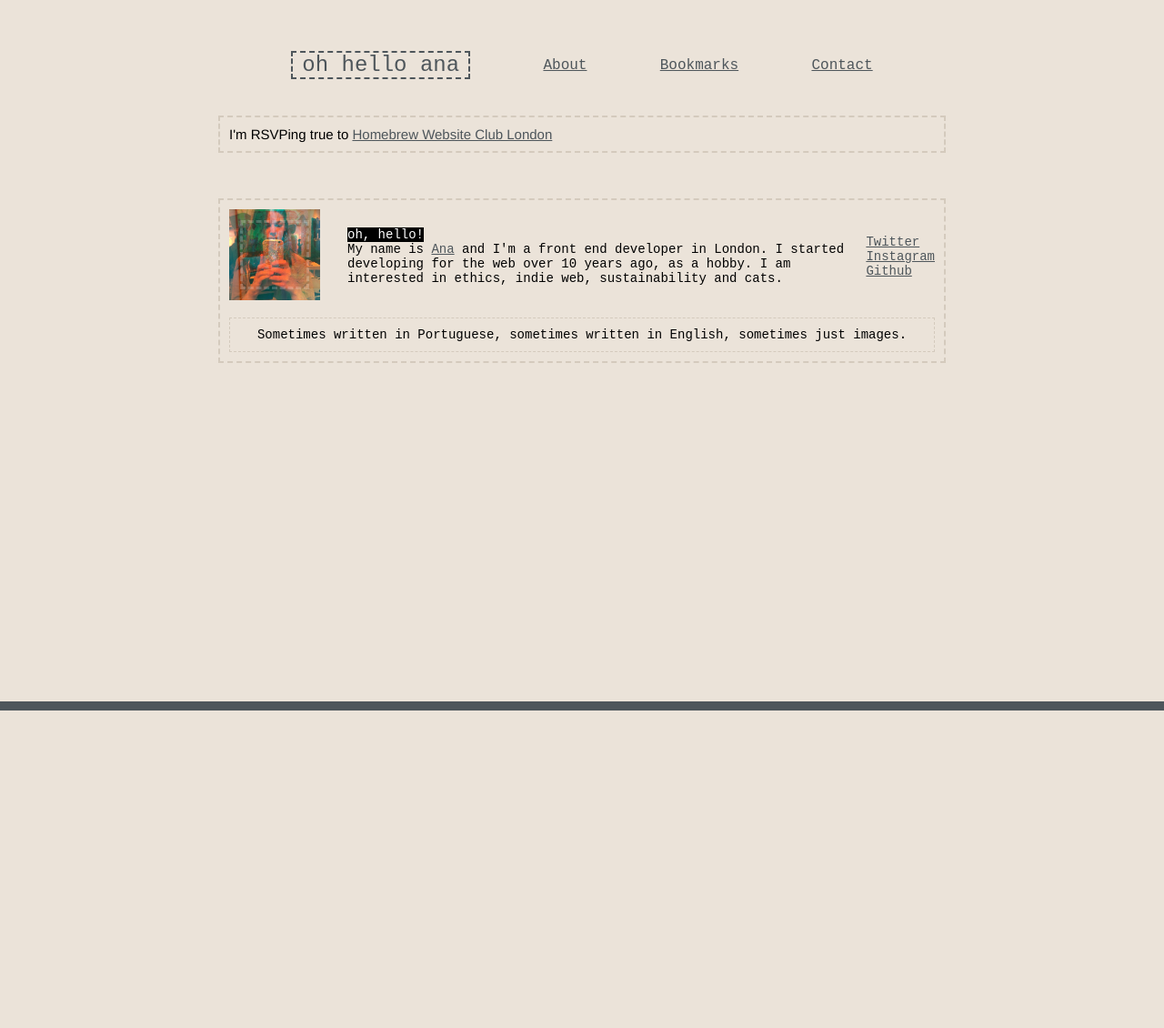
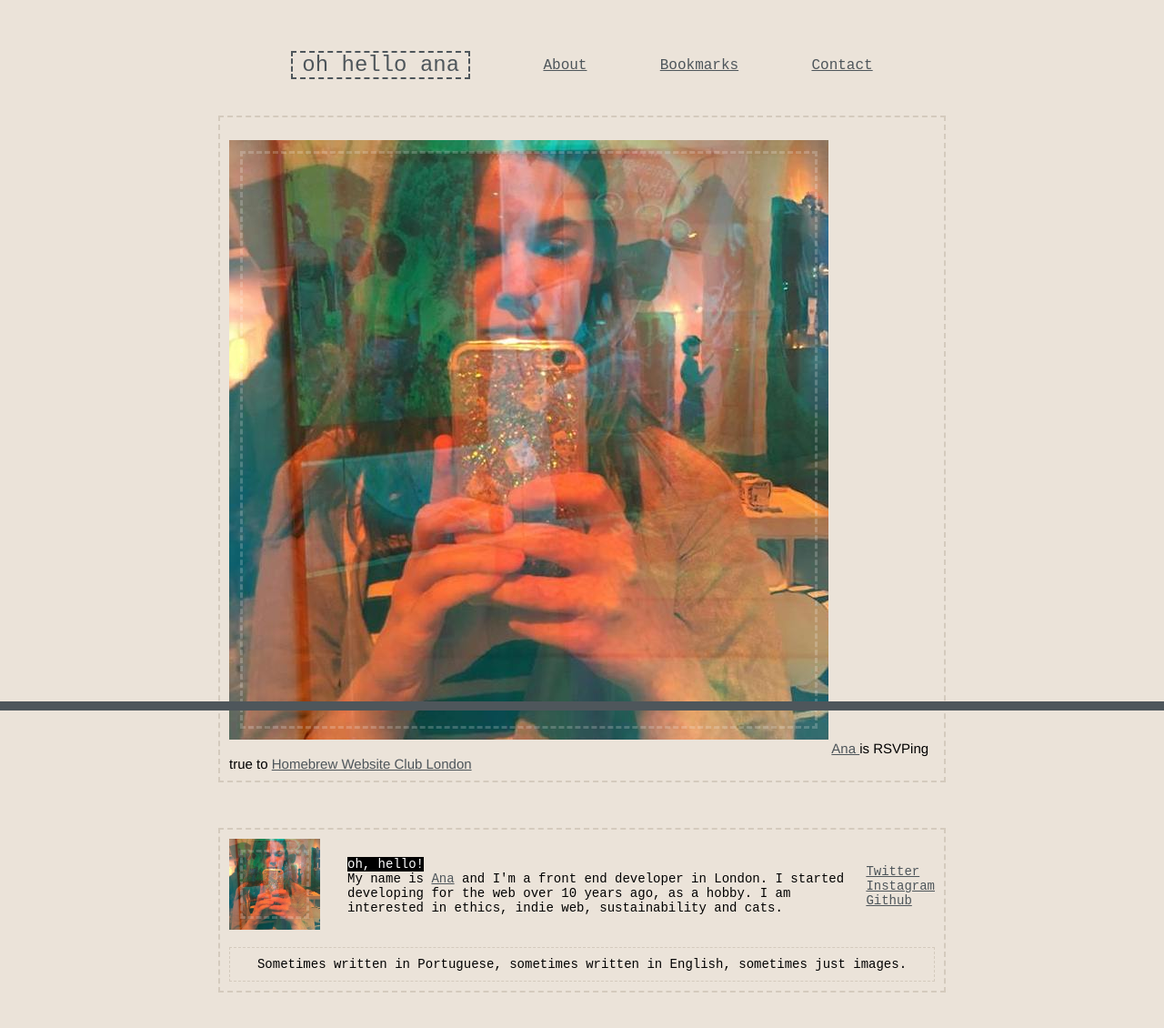
Before and after one commit to ohhelloana/ohhelloana, a Jekyll site: the page built from _posts/2019-05-15-hwc-15-may-2019.html, in a window 1280 px wide, cut to the strip 119-1260 px from the top of the page. Shown: the top 1130 px of the strip at 91% size. Built offline with Jekyll 4.4.1, drawn with Linux system fonts in a browser that asks for light colours; before the commit the page ends 900 px from its top, so only the background shows below that.

Commit message:
Update RSVP layout

```diff
--- a/_layouts/rsvp.html
+++ b/_layouts/rsvp.html
@@ -3,7 +3,11 @@ layout: default
 ---
 
 <article class="post h-entry">
-  I'm RSVPing <span class="p-rsvp">{{ page.rsvp }}</span> to <a href="{{ page.rsvpTargetUrl }}" class="u-in-reply-to">{{ page.rsvpTargetName }}</a>
+  <img class="photo u-photo" src="{{ site.baseurl }}/assets/profile.jpg" alt="Photo of Ana"></img>
+  <a class="p-author h-card" href="https://www.ohhelloana.blog">
+    Ana
+  </a>
+  is RSVPing <span class="p-rsvp">{{ page.rsvp }}</span> to <a href="{{ page.rsvpTargetUrl }}" class="u-in-reply-to">{{ page.rsvpTargetName }}</a>
 </article>
 
 {% if page.hasMood %}
```
